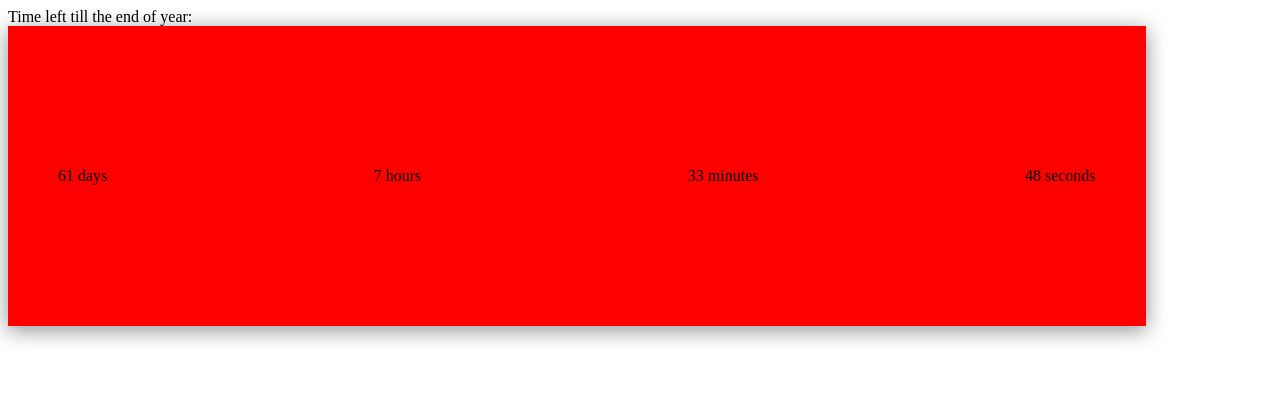
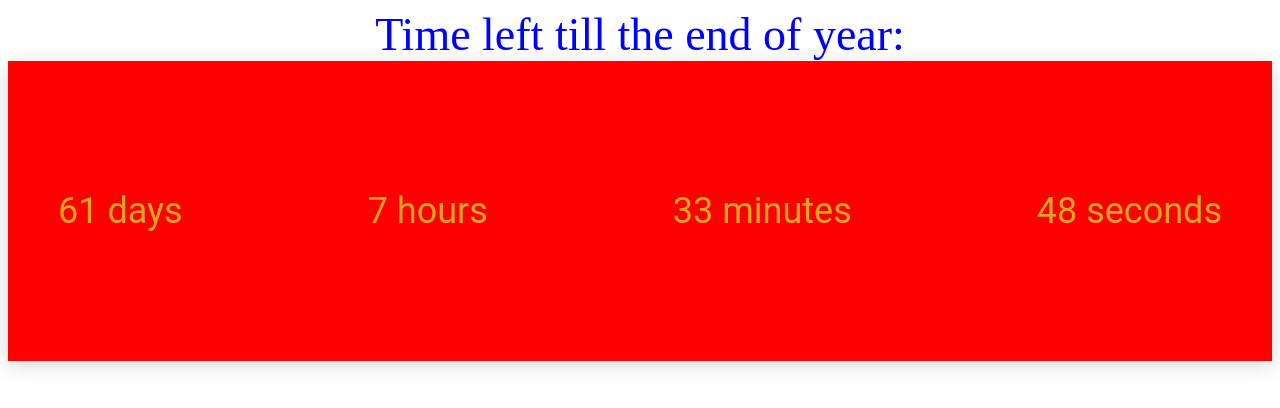
Before and after one commit to Volod00/timer, a plain HTML site: page index.html in a window 1280 px wide. Drawn offline with Linux system fonts and the light colour scheme.

Commit message:
some css style features added

```diff
--- a/index.html
+++ b/index.html
@@ -8,7 +8,7 @@
 </head>
 <body>
     <div class="holliday__timer">
-        <div class="title">Time left till the end of year:</div>
+        <div class="title" style="color: blue; font-size: 46px; text-align: center;">Time left till the end of year:</div>
         <div class="timer">
             <div class="timer__block">
                 <span id="days">12</span>
--- a/style.css
+++ b/style.css
@@ -1,4 +1,3 @@
-
 .timer{
     box-sizing: border-box;
     display: flex;
@@ -6,13 +5,23 @@
     padding-left: 50px;
     padding-right: 50px;
     align-items: center;
-    width: 90%;
+    width: 100%;
     height: 300px;
     background: red;
-    box-shadow: 0 4px 20px rgb(0 0 0 / 45%);
-    font-size: 16px;
-    font-weight: 400;
+    color: goldenrod;
+    box-shadow: 0 4px 20px rgba(21, 2, 8, 0.161);
+    font-size: 36px;
+    font-weight: 400px;
     text-align: center;
+    font-family: Roboto,sans-serif;
+};
+.title {
+    display: block;
+    padding-left: 20px;
+    font-size: 36px;
+    font-weight: 400px;
+    text-align: center;
+    font-family: Roboto,sans-serif;
 };
 /* .timer__block{
         display: block;
```
